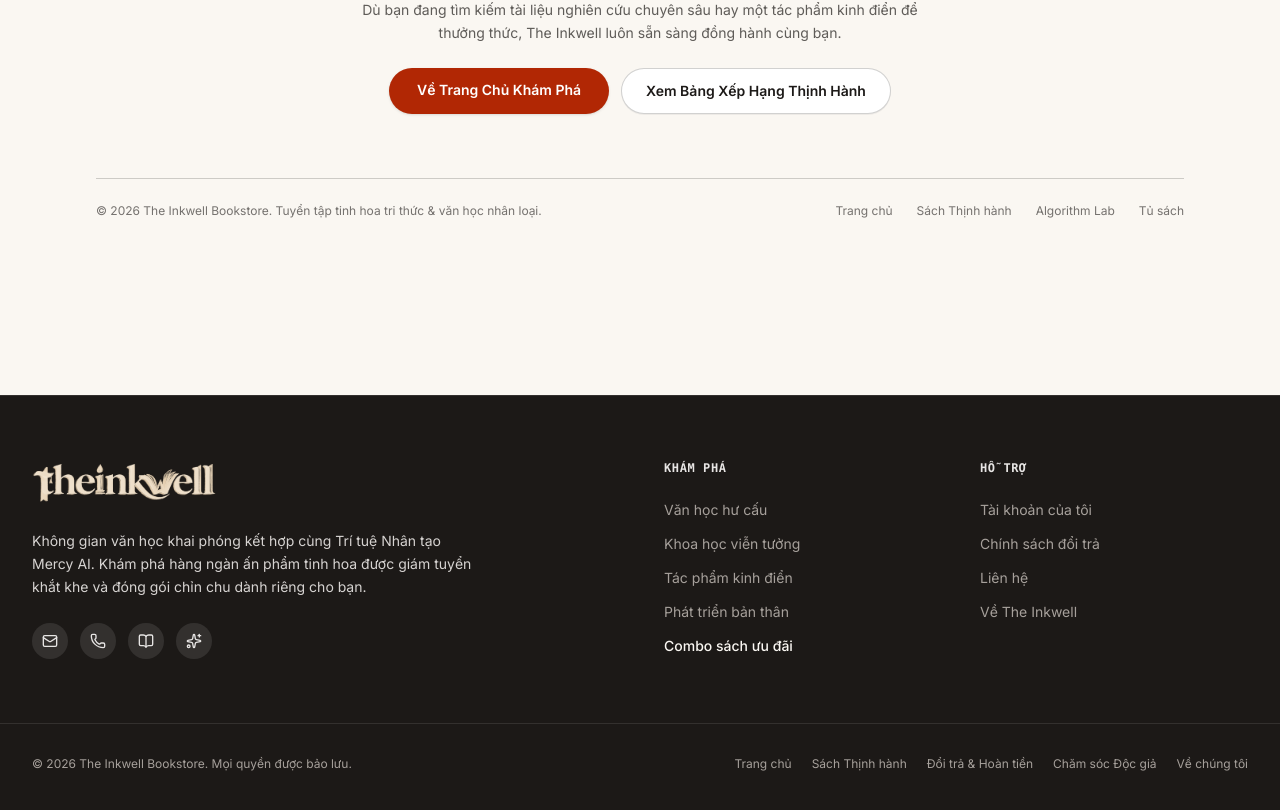
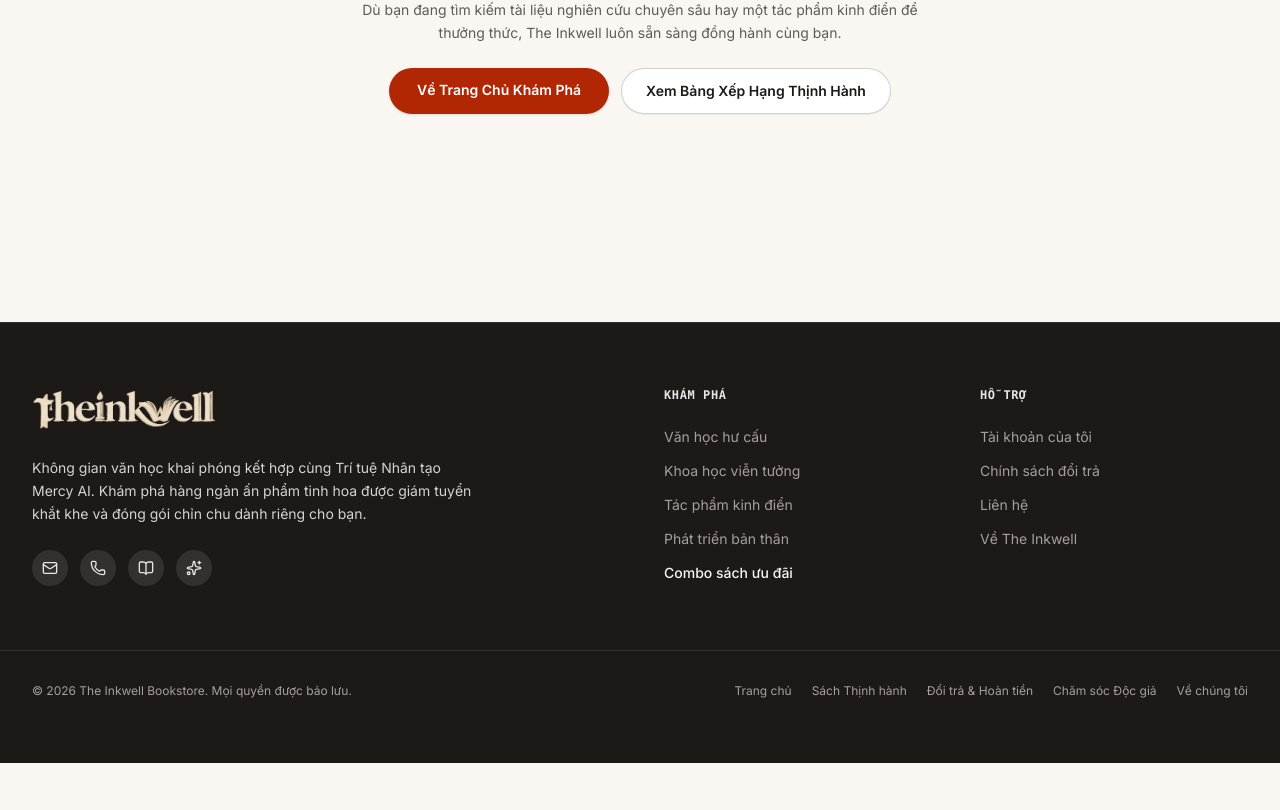
Before and after one commit to thaotrang106/the-inkwell, a Next.js app in the folder frontend/: page /about in a window 1280 px wide. Shown: the part 2344-3154 px from the top of the page. After the commit the page ends 3107 px from the top, so only its background shows below. Built offline with nearby package versions, Linux system fonts and the light colour scheme; no server answers.

Commit message:
refactor(about): remove redundant inner colophon footer bar

```diff
--- a/frontend/app/about/page.tsx
+++ b/frontend/app/about/page.tsx
@@ -292,17 +292,6 @@ export default function AboutPage() {
           </div>
         </section>
 
-        {/* 7. CHÂN TRANG BÁO CHÍ (Editorial Colophon) */}
-        <div className="border-t border-ink/20 pt-6 mt-8 flex flex-col sm:flex-row items-center justify-between text-xs text-ink/60 gap-4">
-          <p>© 2026 The Inkwell Bookstore. Tuyển tập tinh hoa tri thức & văn học nhân loại.</p>
-          <div className="flex gap-6">
-            <Link href="/" className="hover:text-[#B12704] transition-colors">Trang chủ</Link>
-            <Link href="/trending" className="hover:text-[#B12704] transition-colors">Sách Thịnh hành</Link>
-            <Link href="/lab" className="hover:text-[#B12704] transition-colors">Algorithm Lab</Link>
-            <Link href="/profile" className="hover:text-[#B12704] transition-colors">Tủ sách</Link>
-          </div>
-        </div>
-
       </main>
     </div>
   );
```
